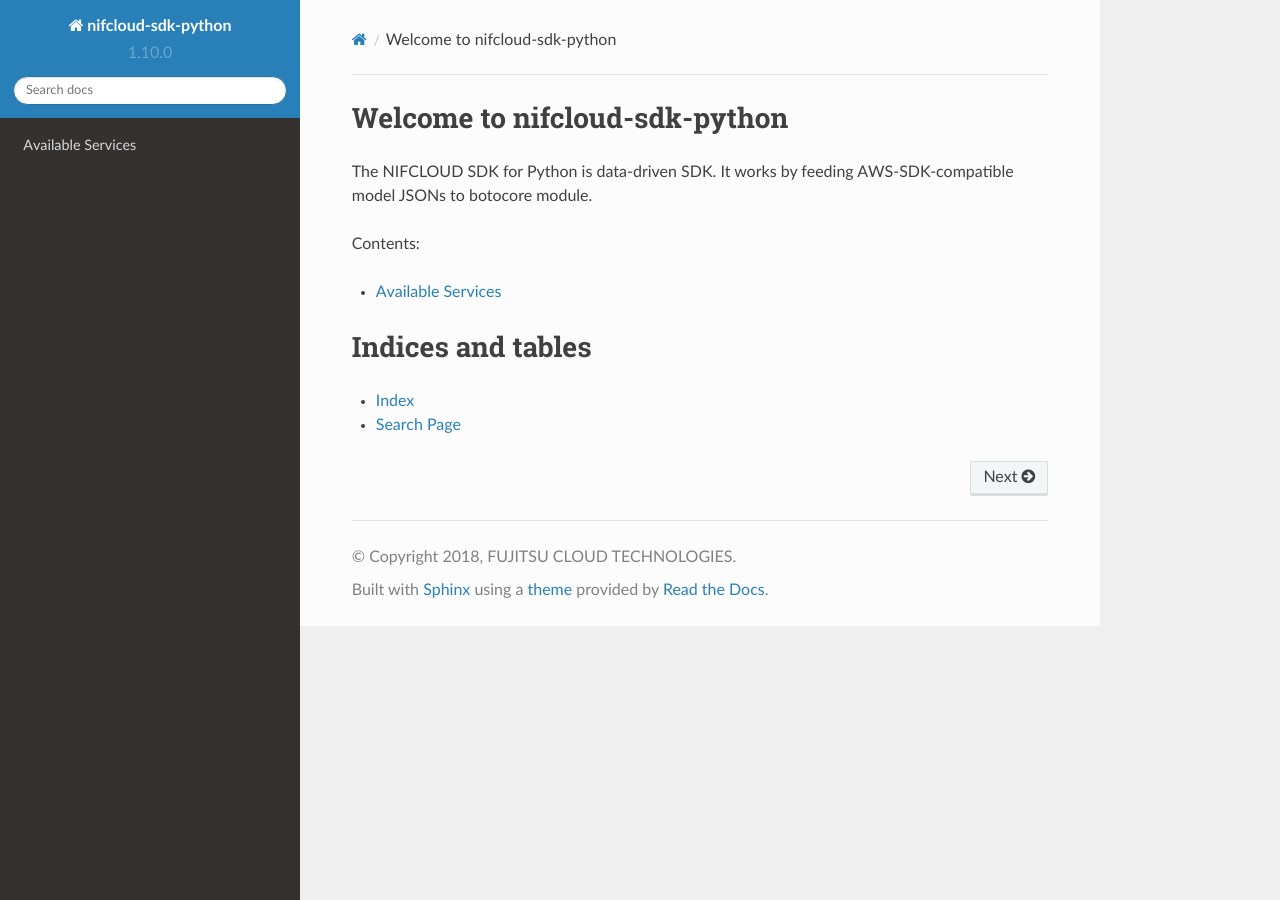
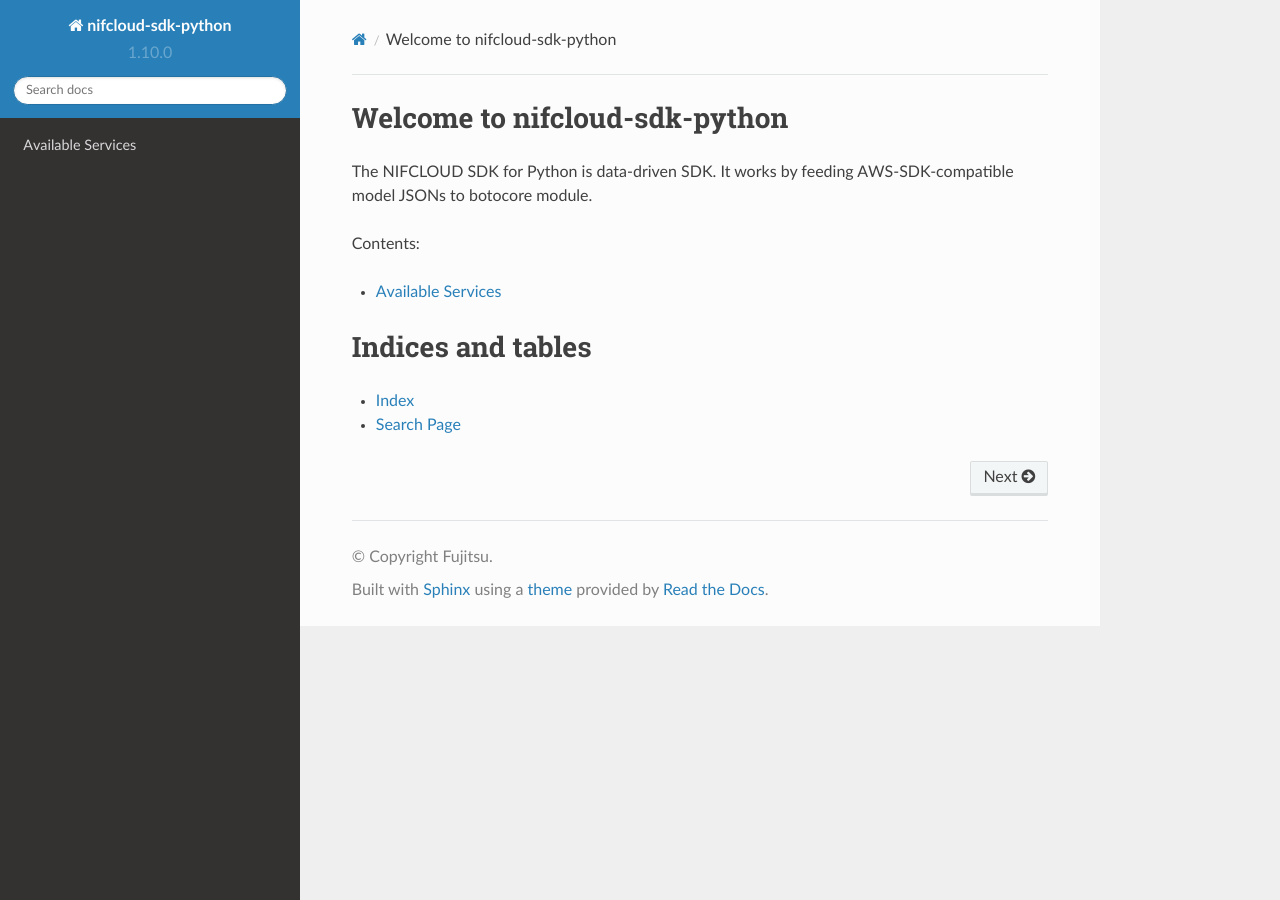
Before and after one commit to nifcloud/nifcloud-sdk-python, a Sphinx documentation site: the page built from docs/source/index.rst, in a window 1280 px wide. Built offline with Sphinx 7.4.7 and the Read the Docs theme 2.0.0, drawn with Linux system fonts in a browser that asks for light colours.

Commit message:
Update copyright

```diff
--- a/docs/source/conf.py
+++ b/docs/source/conf.py
@@ -50,7 +50,7 @@
 
 # General information about the project.
 project = 'nifcloud-sdk-python'
-copyright = '2018, FUJITSU CLOUD TECHNOLOGIES'
+copyright = 'Fujitsu'
 
 # The version info for the project you're documenting, acts as replacement for
 # |version| and |release|, also used in various other places throughout the
@@ -207,7 +207,7 @@
 #  author, documentclass [howto, manual, or own class]).
 latex_documents = [
     ('index', 'nifcloud-sdk-python.tex', 'nifcloud-sdk-python Documentation',
-     'FUJITSU CLOUD TECHNOLOGIES', 'manual'),
+     'Fujitsu', 'manual'),
 ]
 
 # The name of an image file (relative to this directory) to place at the top of
@@ -237,7 +237,7 @@
 # (source start file, name, description, authors, manual section).
 man_pages = [
     ('index', 'nifcloud-sdk-python', 'nifcloud-sdk-python Documentation',
-     ['FUJITSU CLOUD TECHNOLOGIES'], 1)
+     ['Fujitsu'], 1)
 ]
 
 # If true, show URL addresses after external links.
@@ -251,7 +251,7 @@
 #  dir menu entry, description, category)
 texinfo_documents = [
     ('index', 'nifcloud-sdk-python', 'nifcloud-sdk-python Documentation',
-     'FUJITSU CLOUD TECHNOLOGIES', 'nifcloud-sdk-python',
+     'Fujitsu', 'nifcloud-sdk-python',
      'One line description of project.', 'Miscellaneous'),
 ]
 
--- a/setup.py
+++ b/setup.py
@@ -29,7 +29,7 @@
     description='Data-driven NIFCLOUD SDK for Python',
     long_description=read('README.md'),
     long_description_content_type='text/markdown',
-    author='FUJITSU CLOUD TECHNOLOGIES',
+    author='Fujitsu',
     url='https://github.com/nifcloud/nifcloud-sdk-python',
     packages=find_packages(exclude=['tests*']),
     package_data={'nifcloud': ['data/*.json',
```
Also changed, not shown: LICENSE.txt.
